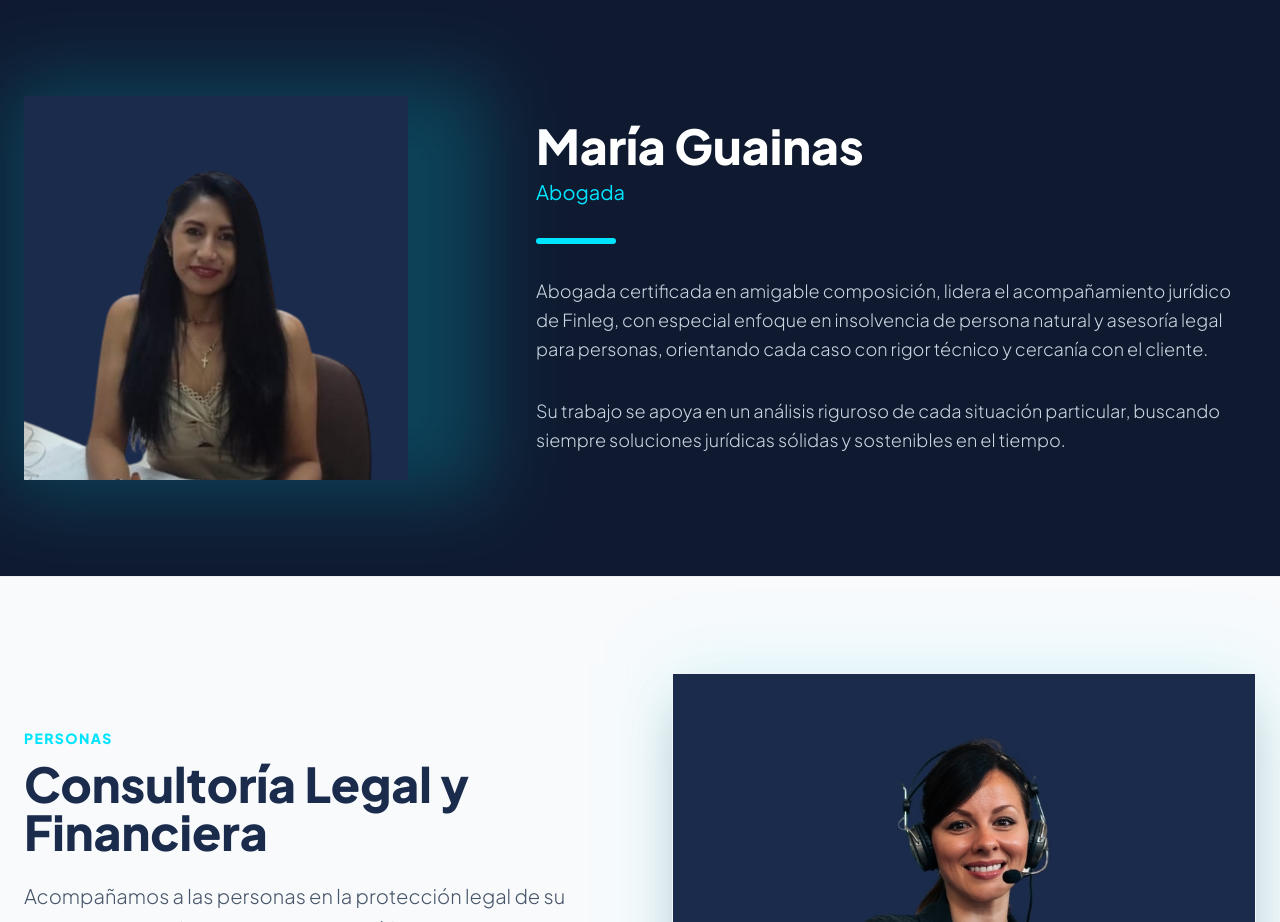
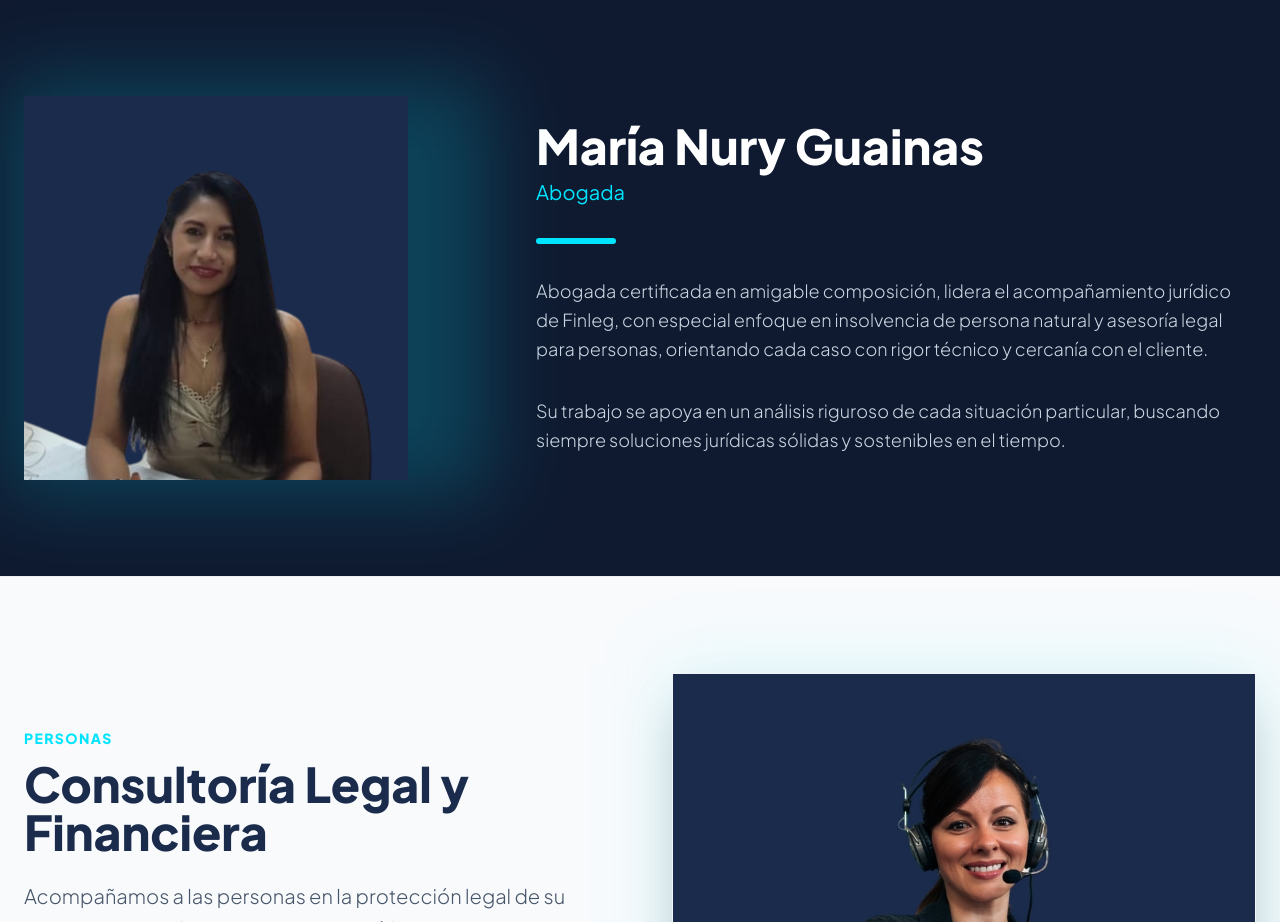
Before and after one commit to amgalvis/finleg-web, a plain HTML site: page index.html in a window 1280 px wide. Shown: the part 800-1722 px from the top of the page. Drawn offline with nearby package versions, Linux system fonts and the light colour scheme.

Commit message:
Update index.html

```diff
--- a/index.html
+++ b/index.html
@@ -147,7 +147,7 @@
                     </div>
                     <div class="lg:w-7/12 space-y-8">
                         <div>
-                            <h2 class="text-4xl md:text-5xl font-extrabold mb-2">María Guainas</h2>
+                            <h2 class="text-4xl md:text-5xl font-extrabold mb-2">María Nury Guainas</h2>
                             <p class="text-cyanTech text-xl font-medium">Abogada</p>
                         </div>
                         <div class="w-20 h-1.5 bg-cyanTech rounded-full"></div>
```
